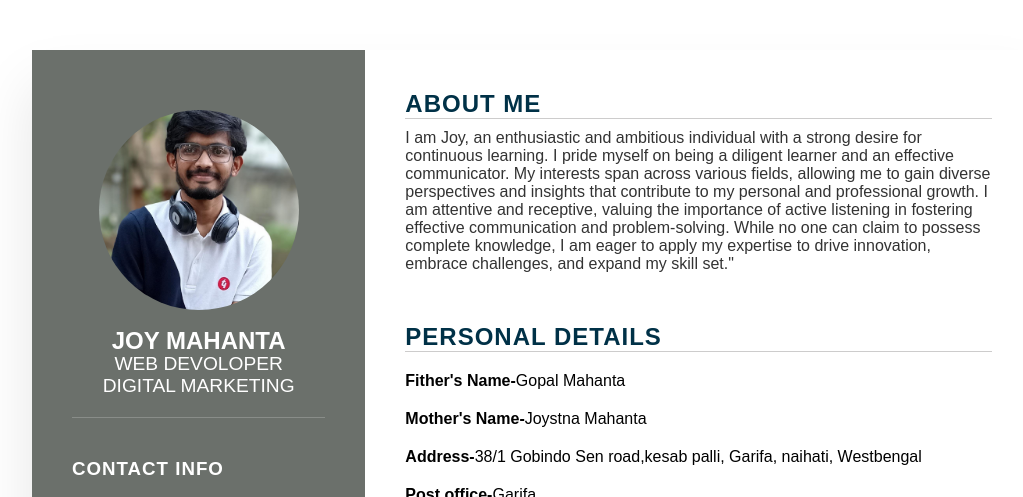
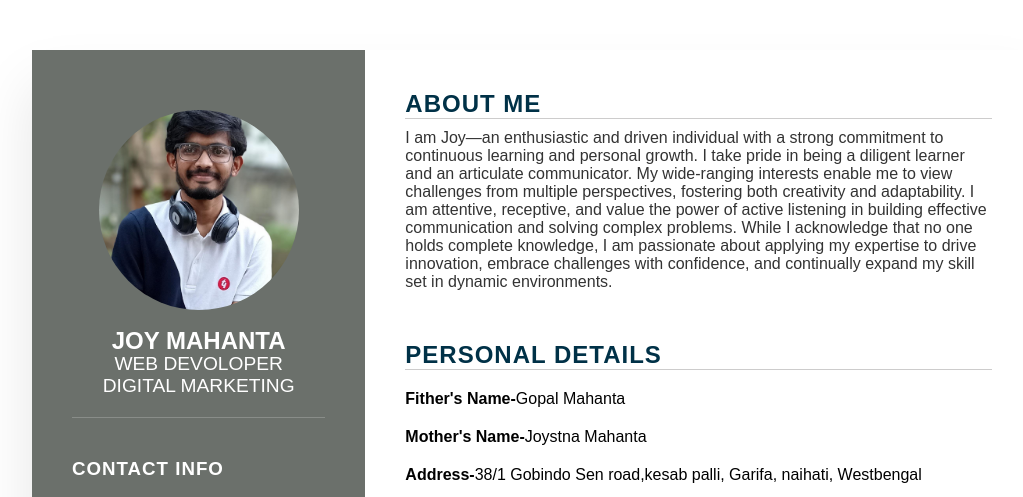
Before and after one commit to Joymahanta/resume, a plain HTML site: page index.html in a window 1280 px wide. Shown: the top 497 px of the page, without its empty margins (108-1131 px from the left). Drawn offline with Linux system fonts and the light colour scheme.

Commit message:
Update index.html

```diff
--- a/index.html
+++ b/index.html
@@ -101,7 +101,7 @@
         <div class="right">
             <div class="about">
                 <h2 id="title">About Me</h2>
-                <p>I am Joy, an enthusiastic and ambitious individual with a strong desire for continuous learning. I pride myself on being a diligent learner and an effective communicator. My interests span across various fields, allowing me to gain diverse perspectives and insights that contribute to my personal and professional growth. I am attentive and receptive, valuing the importance of active listening in fostering effective communication and problem-solving. While no one can claim to possess complete knowledge, I am eager to apply my expertise to drive innovation, embrace challenges, and expand my skill set."</p>
+                <p>I am Joy—an enthusiastic and driven individual with a strong commitment to continuous learning and personal growth. I take pride in being a diligent learner and an articulate communicator. My wide-ranging interests enable me to view challenges from multiple perspectives, fostering both creativity and adaptability. I am attentive, receptive, and value the power of active listening in building effective communication and solving complex problems. While I acknowledge that no one holds complete knowledge, I am passionate about applying my expertise to drive innovation, embrace challenges with confidence, and continually expand my skill set in dynamic environments.</p>
             </div>
 
             <div class="about">
```
